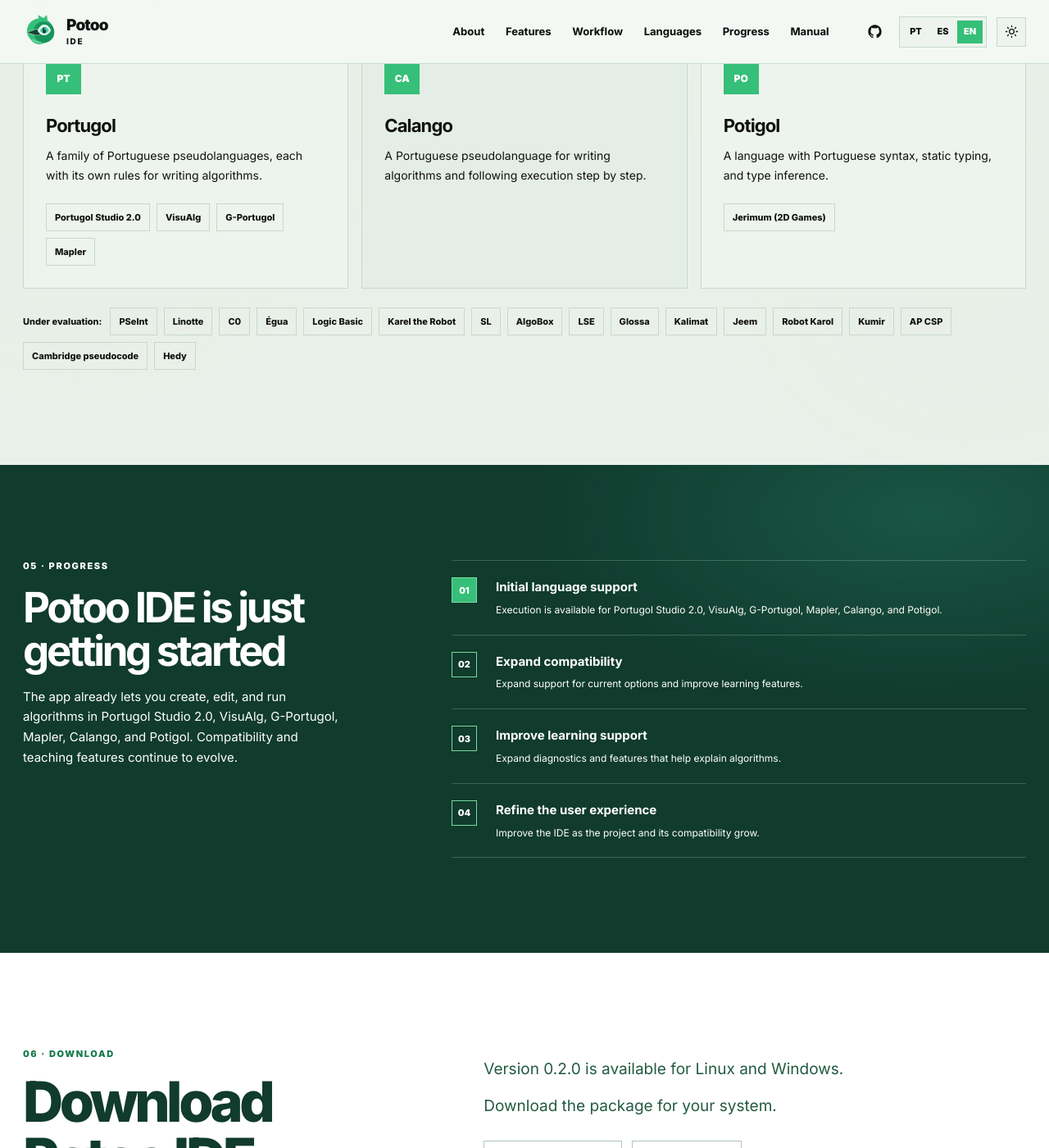
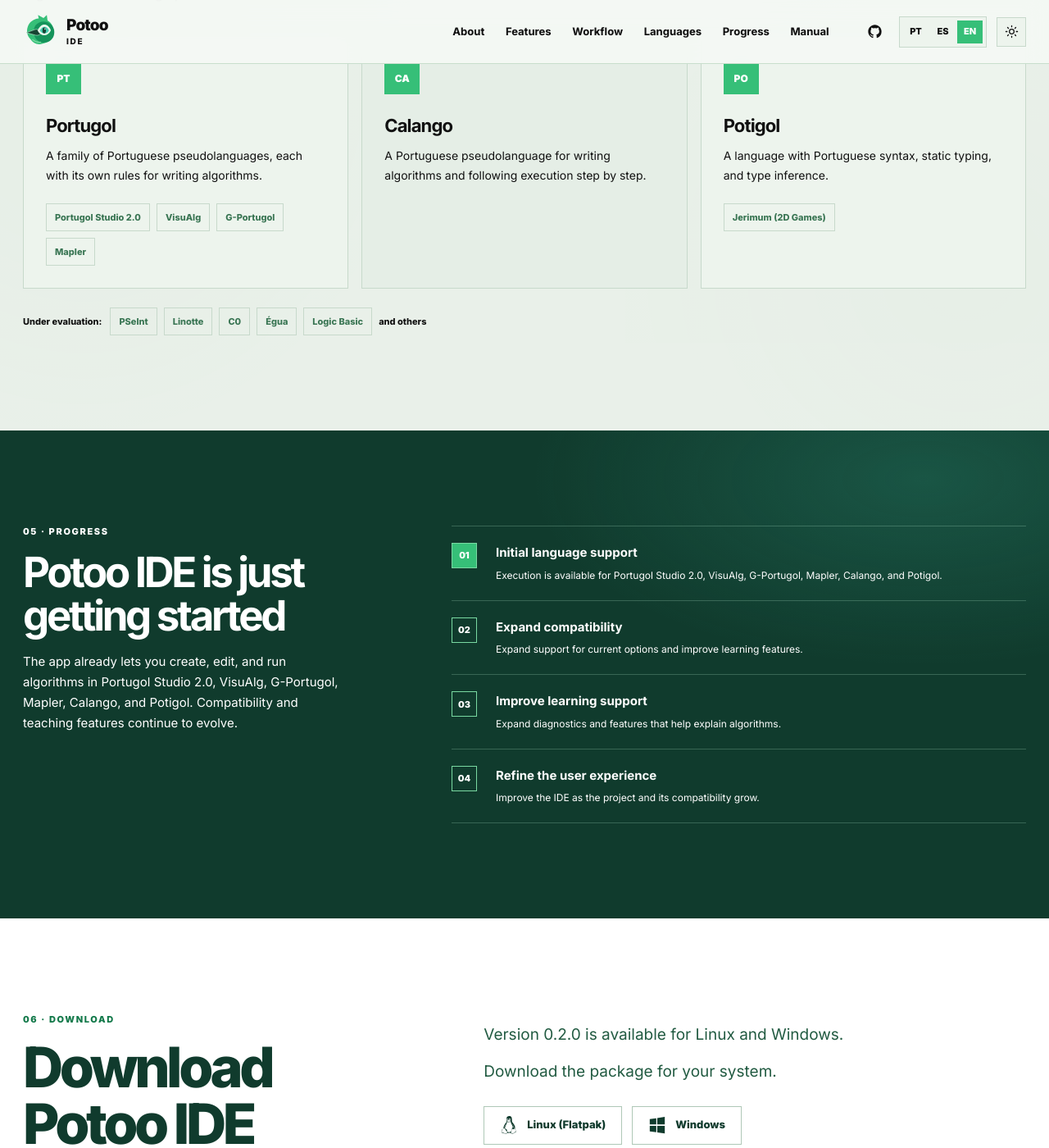
Before and after one commit to diegopn/potoo-site, a Jekyll site: the page built from en/index.html, in a window 1280 px wide and 1400 px high, scrolled down 3393 px. Shown: the whole window at 82% size. Built offline with Jekyll 4.4.1, drawn with Linux system fonts in a browser that asks for light colours.

Commit message:
site: simplify evaluation badges

```diff
--- a/en/index.html
+++ b/en/index.html
@@ -110,23 +110,12 @@ translations:
           <article class="language-panel"><span class="language-code">PO</span><h3>Potigol</h3><p>A language with Portuguese syntax, static typing, and type inference.</p><div class="language-evaluation" aria-label="Potigol feature"><span>Jerimum (2D Games)</span></div></article>
         </div>
         <div class="language-evaluation" aria-label="Possibilities under evaluation"><span class="evaluation-label">Under evaluation:</span>
-          <a href="{{ '/en/manual/pseint/' | relative_url }}" aria-label="PSeInt pseudolanguage manual">PSeInt</a>
-          <a href="{{ '/en/manual/linotte/' | relative_url }}" aria-label="Linotte programming language manual">Linotte</a>
-          <a href="{{ '/en/manual/c0/' | relative_url }}" aria-label="C0 simplified C reference">C0</a>
-          <a href="{{ '/en/manual/egua/' | relative_url }}" aria-label="Égua programming language manual">Égua</a>
-          <a href="{{ '/en/manual/logic-basic/' | relative_url }}" aria-label="Logic Basic manual">Logic Basic</a>
-          <a href="{{ '/en/manual/karel/' | relative_url }}" aria-label="Karel the Robot manual">Karel the Robot</a>
-          <a href="{{ '/en/manual/sl/' | relative_url }}" aria-label="SL language manual">SL</a>
-          <a href="{{ '/en/manual/algobox/' | relative_url }}" aria-label="AlgoBox environment manual">AlgoBox</a>
-          <a href="{{ '/en/manual/lse/' | relative_url }}" aria-label="Historical LSE manual">LSE</a>
-          <a href="{{ '/en/manual/glossa/' | relative_url }}" aria-label="Glossa Greek pseudolanguage manual">Glossa</a>
-          <a href="{{ '/en/manual/kalimat/' | relative_url }}" aria-label="Kalimat programming language manual">Kalimat</a>
-          <a href="{{ '/en/manual/jeem/' | relative_url }}" aria-label="Jeem programming language manual">Jeem</a>
-          <a href="{{ '/en/manual/robot-karol/' | relative_url }}" aria-label="Robot Karol environment manual">Robot Karol</a>
-          <a href="{{ '/en/manual/kumir/' | relative_url }}" aria-label="Kumir system manual">Kumir</a>
-          <a href="{{ '/en/manual/ap-csp-pseudocode/' | relative_url }}" aria-label="AP CSP pseudocode manual">AP CSP</a>
-          <a href="{{ '/en/manual/cambridge-pseudocode/' | relative_url }}" aria-label="Cambridge pseudocode manual">Cambridge pseudocode</a>
-          <a href="{{ '/en/manual/hedy/' | relative_url }}" aria-label="Hedy programming language manual">Hedy</a>
+          <span>PSeInt</span>
+          <span>Linotte</span>
+          <span>C0</span>
+          <span>Égua</span>
+          <span>Logic Basic</span>
+          <span class="evaluation-more">and others</span>
         </div>
       </div>
     </section>
--- a/src/style.css
+++ b/src/style.css
@@ -435,11 +435,12 @@ img, svg { max-width: 100%; }
 .language-panel h3 { margin: 0 0 7px; color: var(--ink); font-size: 22px; letter-spacing: -.04em; }
 .language-panel p { max-width: 420px; margin: 0; color: var(--ink-soft); font-size: 14px; }
 .language-evaluation { display: flex; flex-wrap: wrap; align-items: center; gap: 8px; margin-top: 23px; }
-.language-evaluation > span:not(.evaluation-label), .language-evaluation > a { padding: 7px 10px; border: 1px solid var(--line); color: var(--muted); font-size: 11px; font-weight: 780; }
+.language-evaluation > span:not(.evaluation-label):not(.evaluation-more), .language-evaluation > a { padding: 7px 10px; border: 1px solid var(--line); color: var(--muted); font-size: 11px; font-weight: 780; }
 .language-evaluation > a { text-decoration: none; }
 .language-evaluation > a:hover { border-color: var(--ink); color: var(--ink); }
 .language-evaluation > a:focus-visible { outline: 2px solid var(--leaf-bright); outline-offset: 2px; }
 .language-evaluation .evaluation-label { padding-right: 2px; color: var(--muted); font-size: 11px; font-weight: 780; }
+.language-evaluation > .evaluation-more { color: var(--muted); font-size: 11px; font-weight: 780; }
 
 .roadmap { display: grid; grid-template-columns: minmax(0, .75fr) minmax(0, 1.25fr); gap: clamp(36px, 8vw, 110px); align-items: start; }
 .roadmap-intro { position: sticky; top: 120px; }
```
Also changed, not shown: es/index.html (+6 -17 lines), index.html (+6 -17 lines).
